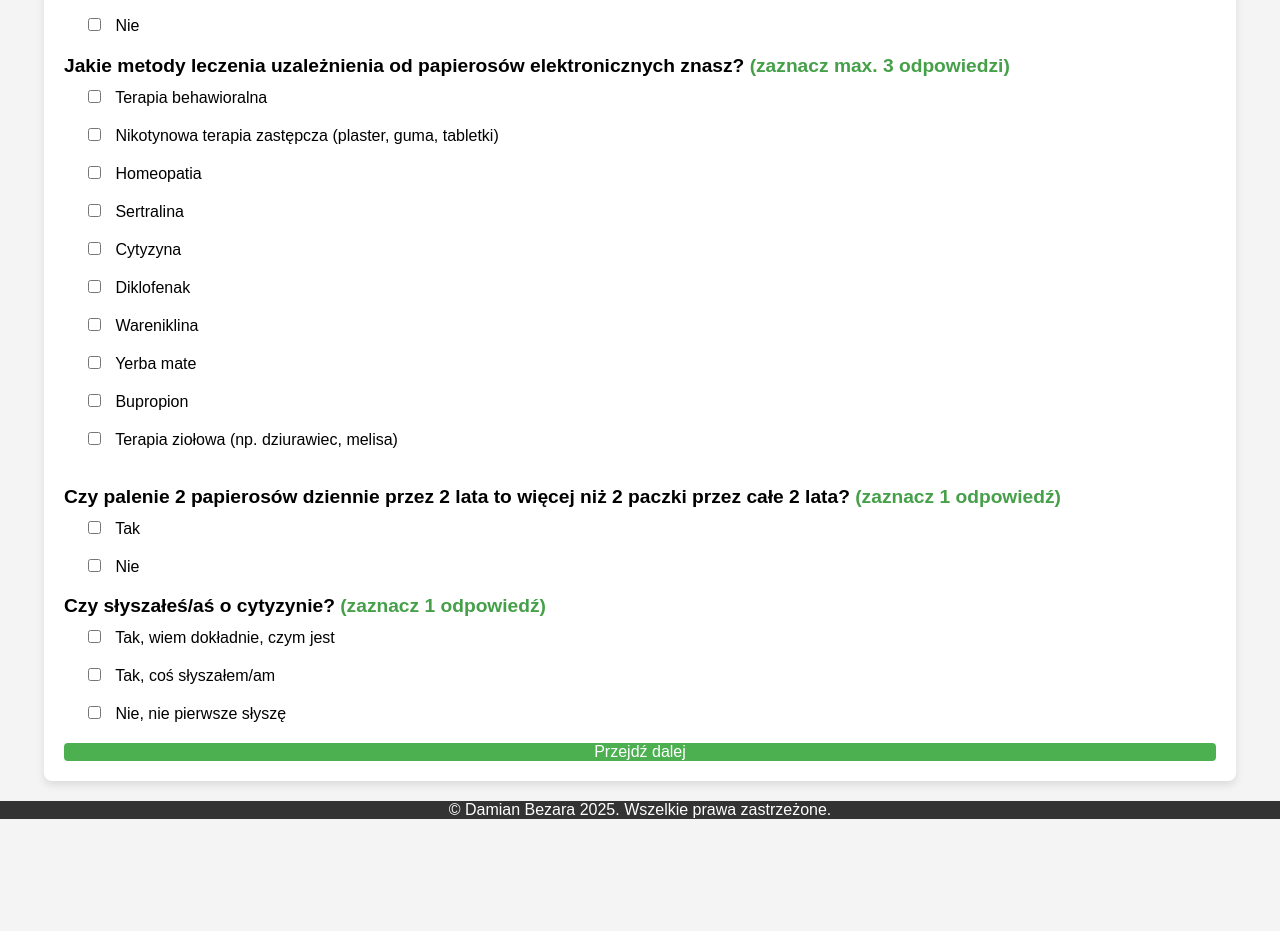
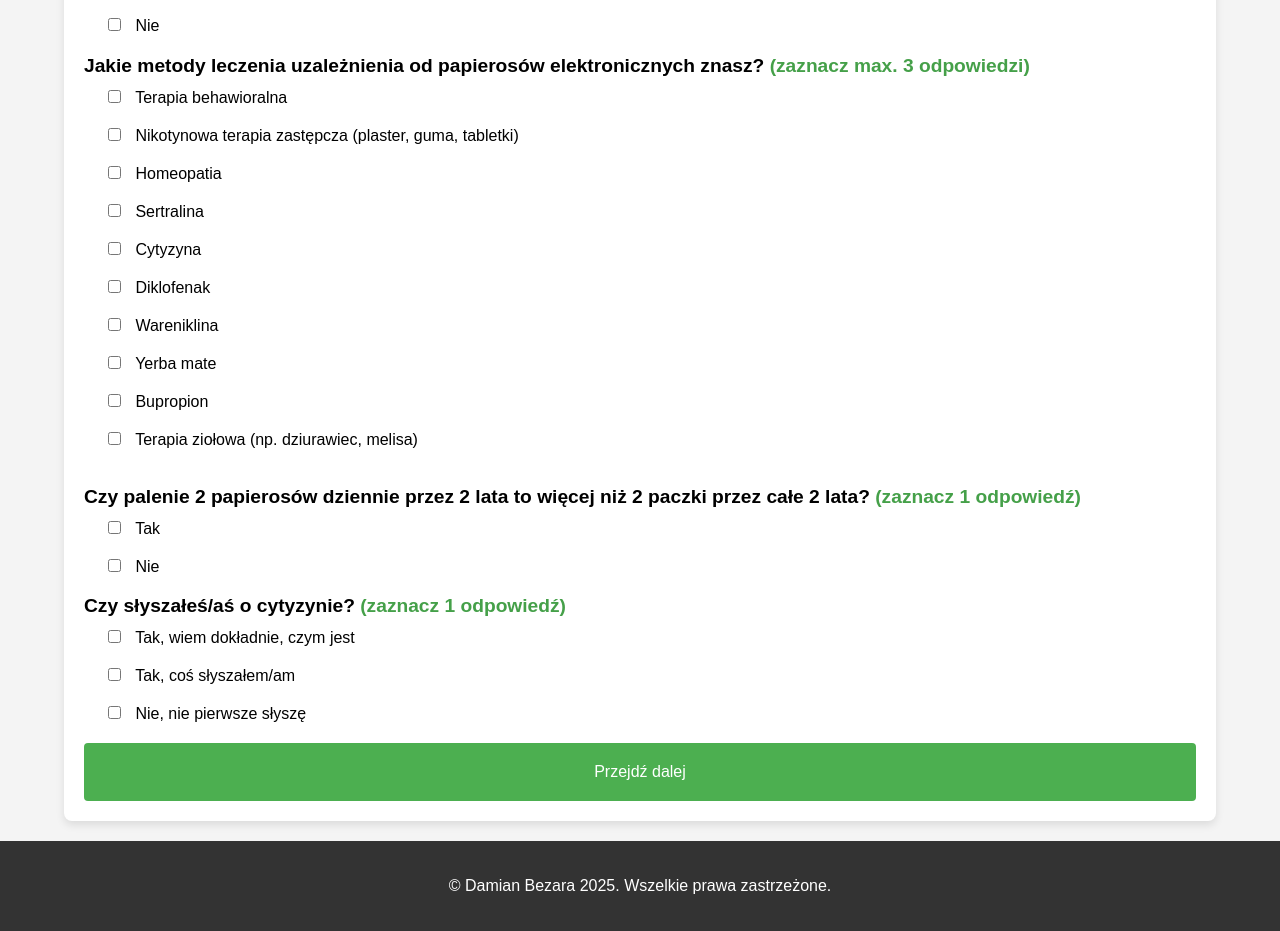
Before and after one commit to DD-moe/survey, a plain HTML site: page cytyzyna/index.html in a window 1280 px wide. Shown: the part 1109-2040 px from the top of the page. Before the commit the page ends 1944 px from the top, so only its background shows below. Drawn offline with nearby package versions, Linux system fonts and the light colour scheme; a script that the page names is missing.

Commit message:
Update styles.css

```diff
--- a/cytyzyna/styles.css
+++ b/cytyzyna/styles.css
@@ -1,4 +1,8 @@
 /* Global styles */
+*{
+    box-sizing: border-box;
+}
+
 body {
     font-family: Arial, sans-serif;
     margin: 0;
@@ -75,7 +79,7 @@ button {
     background-color: #4CAF50;
     color: white;
     border: none;
-    padding: 0;
+    padding: 20px;
     text-align: center;
     font-size: 1rem;
     cursor: pointer;
@@ -105,7 +109,7 @@ button:hover {
 footer {
     background-color: #333;
     color: white;
-    padding: 0;
+    padding: 20px;
     margin: 0;
     text-align: center;
     position: relative;
```
